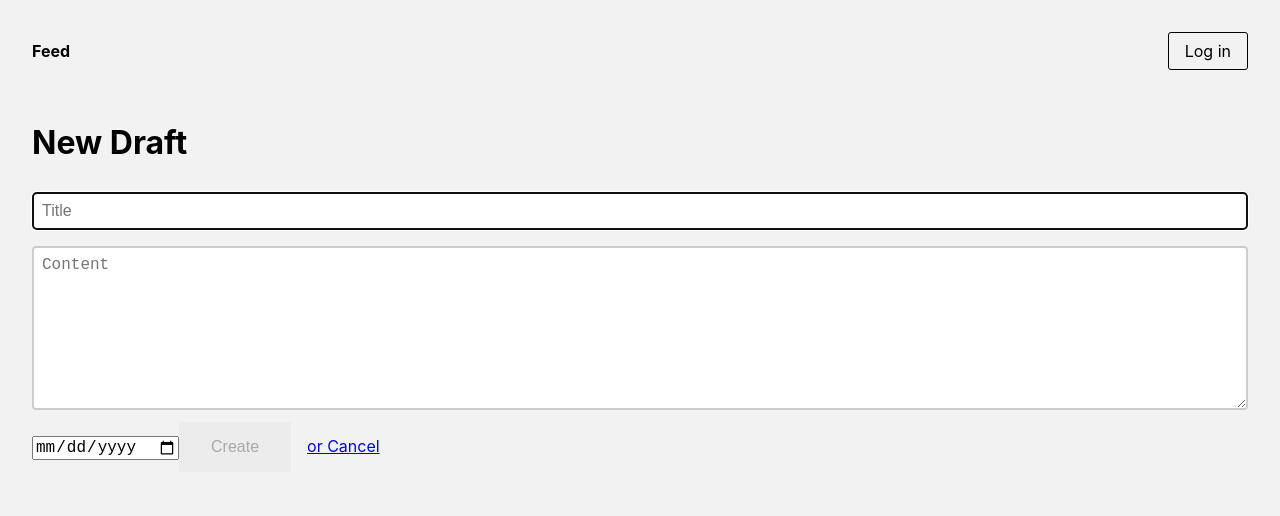
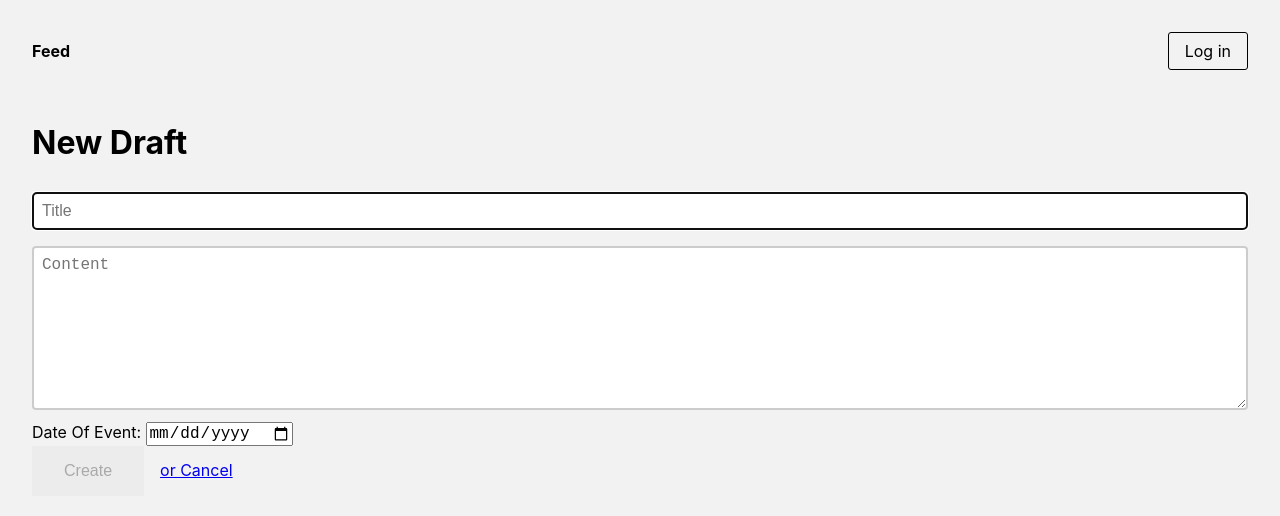
Before and after one commit to justindhillon/ubcevents, a Next.js app: page /create in a window 1280 px wide. Shown: the top 516 px of the page. Built offline with nearby package versions, Linux system fonts and the light colour scheme; no server answers.

Commit message:
modified:   pages/create.tsx

```diff
--- a/pages/create.tsx
+++ b/pages/create.tsx
@@ -41,11 +41,13 @@ const Draft: React.FC = () => {
             rows={8}
             value={content}
           />
+          <label>Date Of Event: </label>
           <input
             onChange={(e) => setDate(e.target.value)}
             type="date"
             value={date}
           />
+          <br />
           <input disabled={!content || !title || !date} type="submit" value="Create" />
           <a className="back" href="#" onClick={() => Router.push("/")}>
             or Cancel
```
